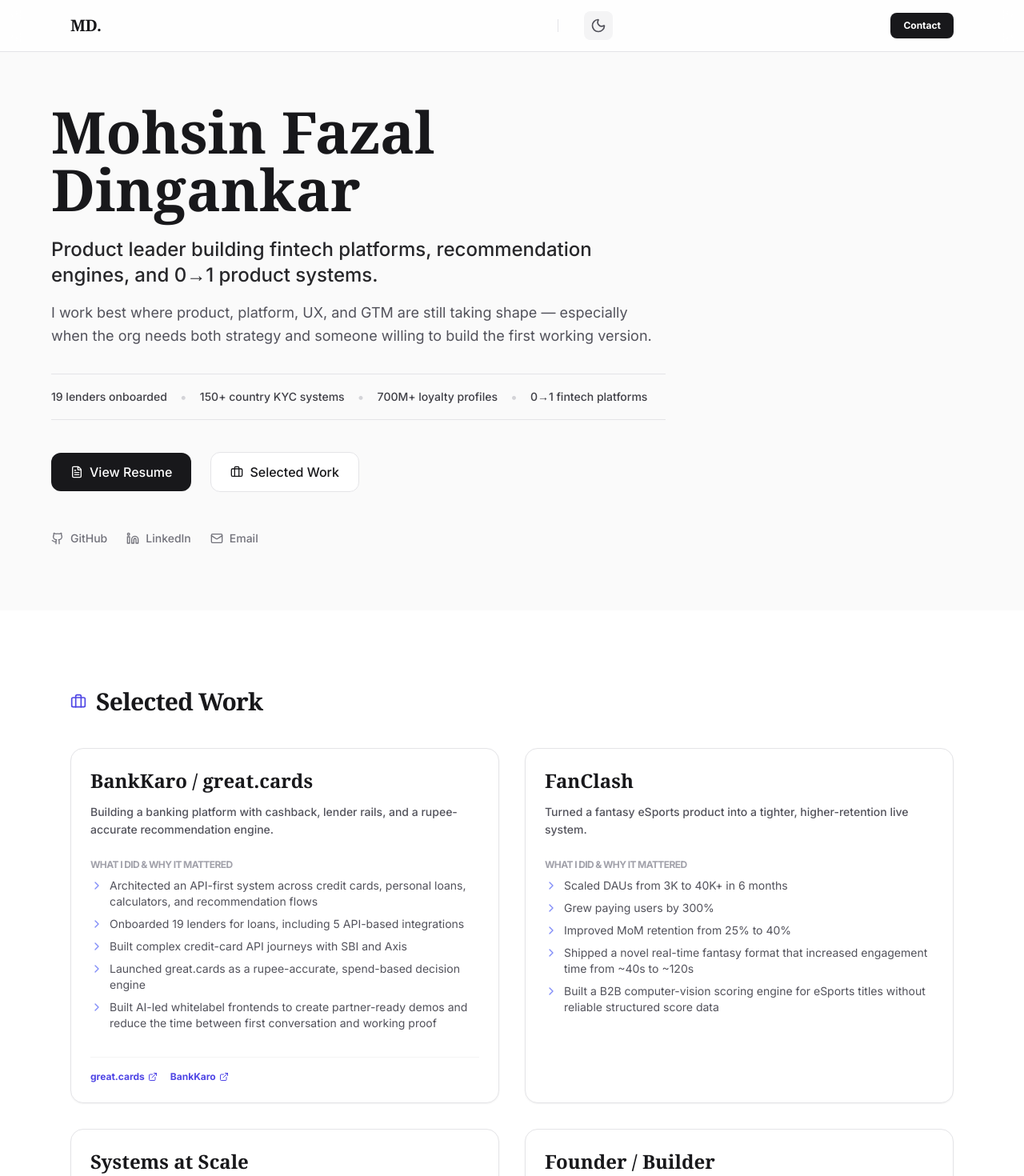
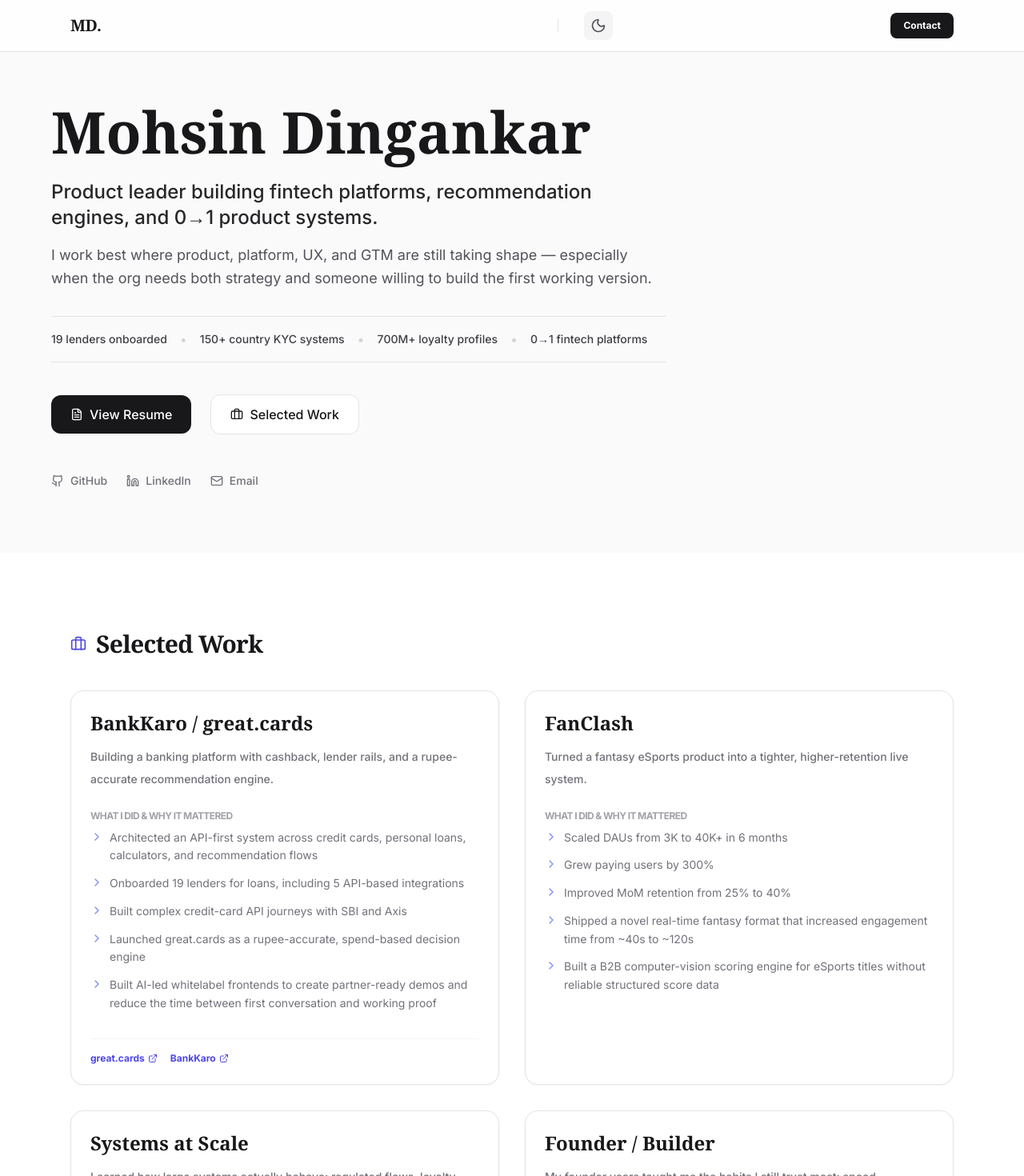
Before and after one commit to mohsinfd/Personal-Portfolio, a React (Vite) app: page / in a window 1280 px wide. Shown: the top 1470 px of the page at 80% size. Built offline with nearby package versions, Linux system fonts and the light colour scheme; a web font is replaced by a local one.

Commit message:
Refine typography, remove middle name, and force dark mode on CS2 collection

```diff
--- a/src/App.tsx
+++ b/src/App.tsx
@@ -1,6 +1,6 @@
 import React, { useState, useEffect } from 'react';
 import { motion } from 'framer-motion';
-import { Routes, Route, Link } from 'react-router-dom';
+import { Routes, Route, Link, useLocation } from 'react-router-dom';
 import CollectionPage from './CollectionPage';
 import {
   Github,
@@ -264,6 +264,8 @@
 };
 
 export default function Portfolio() {
+  const location = useLocation();
+
   const [isDark, setIsDark] = useState(() => {
     if (typeof window !== 'undefined') {
       return localStorage.getItem('theme') === 'dark' ||
@@ -271,6 +273,12 @@
     }
     return false;
   });
+
+  useEffect(() => {
+    if (location.pathname === '/cs2-collection') {
+      setIsDark(true);
+    }
+  }, [location.pathname]);
 
   useEffect(() => {
     if (isDark) {
--- a/src/components/ExperienceTimeline.tsx
+++ b/src/components/ExperienceTimeline.tsx
@@ -38,8 +38,8 @@
         >
           <div className="pt-4 space-y-3">
             {experience.description.map((bullet, i) => (
-              <div key={i} className="flex gap-3 text-sm text-zinc-600 dark:text-zinc-400 leading-relaxed">
-                <ChevronRight className="w-4 h-4 text-indigo-400 flex-shrink-0 mt-0.5" />
+              <div key={i} className="flex gap-3 text-sm text-zinc-500 dark:text-zinc-400 leading-loose">
+                <ChevronRight className="w-4 h-4 text-indigo-400 flex-shrink-0 mt-1" />
                 <p>{bullet}</p>
               </div>
             ))}
--- a/src/components/SelectedWorkSection.tsx
+++ b/src/components/SelectedWorkSection.tsx
@@ -14,12 +14,12 @@
         {WORK_DATA.map((cs) => (
           <Card key={cs.id} className="group relative overflow-hidden flex flex-col h-full">
             <h3 className="text-2xl font-bold mb-3 font-serif group-hover:text-indigo-600 dark:group-hover:text-indigo-400 transition-colors text-zinc-900 dark:text-zinc-100">{cs.title}</h3>
-            <p className="text-sm font-medium text-zinc-600 dark:text-zinc-400 mb-6 leading-relaxed">{cs.thesis}</p>
+            <p className="text-sm font-medium text-zinc-500 dark:text-zinc-400 mb-6 leading-loose">{cs.thesis}</p>
 
             <div className="space-y-4 mb-8 flex-grow">
               <div>
                 <h4 className="text-xs font-bold text-zinc-400 dark:text-zinc-600 uppercase tracking-tighter mb-2">What I did & Why it mattered</h4>
-                <ul className="text-sm text-zinc-600 dark:text-zinc-400 space-y-2">
+                <ul className="text-sm text-zinc-500 dark:text-zinc-400 space-y-3 leading-relaxed">
                   {cs.bullets.map((a, i) => (
                     <li key={i} className="flex gap-2">
                       <ChevronRight className="w-4 h-4 text-indigo-400 flex-shrink-0 mt-0.5" />
--- a/src/constants.ts
+++ b/src/constants.ts
@@ -1,4 +1,4 @@
-export const RESUME_TXT = `MOHSIN FAZAL DINGANKAR
+export const RESUME_TXT = `MOHSIN DINGANKAR
 PRODUCT LEADER | PLATFORMS, 0→1 LAUNCHES, AND AI-NATIVE EXECUTION
 Gurgaon, India | +91 98206 92913 | mohsinfd@gmail.com | linkedin.com/in/mohsindingankar
 
--- a/src/data/site.ts
+++ b/src/data/site.ts
@@ -1,5 +1,5 @@
 export const SITE_DATA = {
-  name: "Mohsin Fazal Dingankar",
+  name: "Mohsin Dingankar",
   role: "Product leader building fintech platforms, recommendation engines, and 0→1 product systems.",
   philosophy: "I work best where product, platform, UX, and GTM are still taking shape — especially when the org needs both strategy and someone willing to build the first working version.",
   microLine: "Product leader who still likes building.",
```
